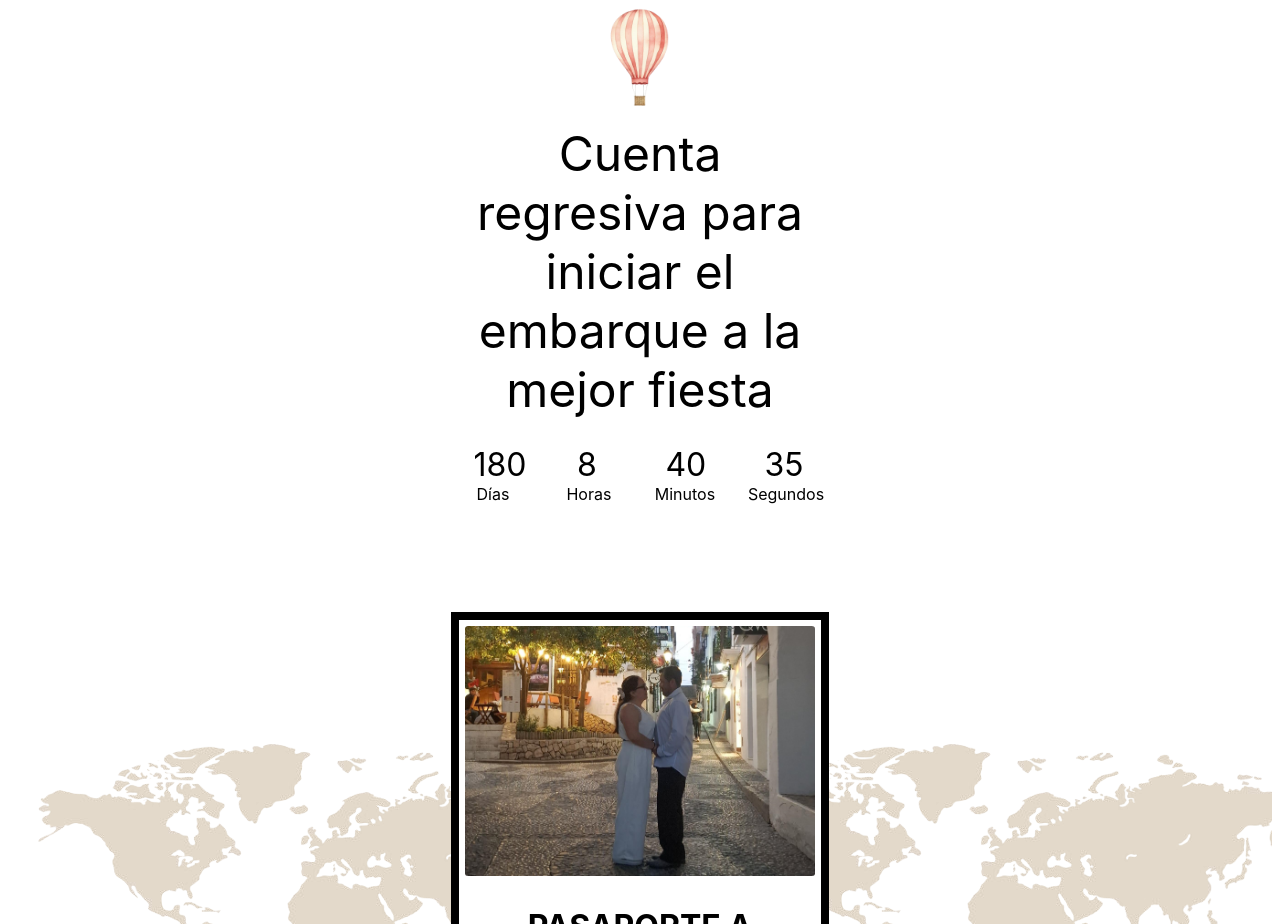
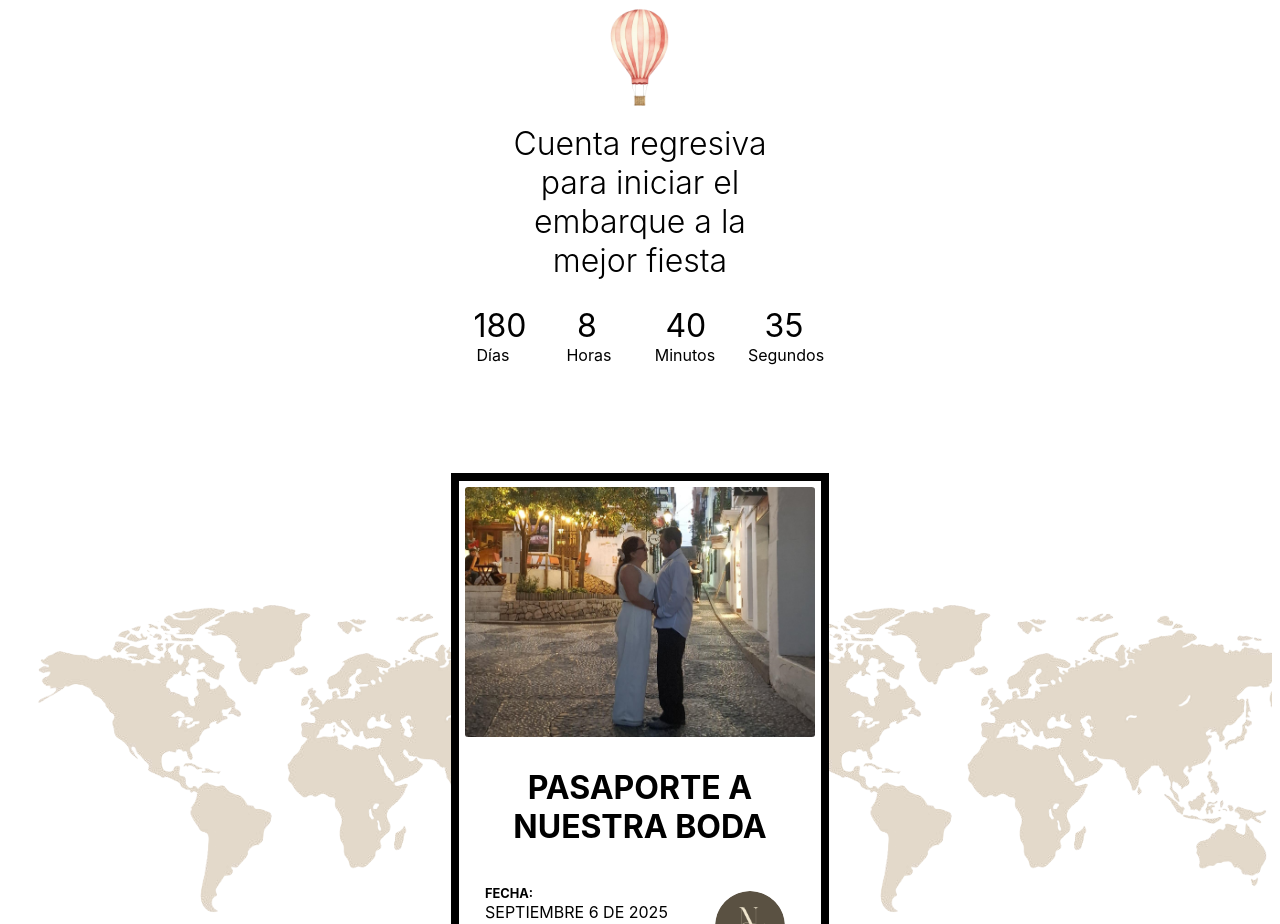
Before and after one commit to CristopherVanegas/BodaNicoleRo, a React (Vite) app in the folder boda_nicole_ro/: page / in a window 1280 px wide. Shown: the part 1720-2644 px from the top of the page. Built offline with nearby package versions, Linux system fonts and the light colour scheme; the HTML template or start-up script is replaced by a standard one; a web font is replaced by a local one.

Commit message:
Fix: Countdown.module.css se cambió el font-family para identificar el cambio de seccion

```diff
--- a/boda_nicole_ro/src/components/Countdown/Countdown.module.css
+++ b/boda_nicole_ro/src/components/Countdown/Countdown.module.css
@@ -68,12 +68,12 @@
 }
 
 .invitationText {
-  width: 350px;
-  font-family: var(--font-title2);
+  width: 300px;
+  font-family: var(--font-cormorant-garamond);
   color: var(--color-title);
   text-transform: none;
-  font-weight: 400;
-  font-size: 3rem;
+  font-weight: 300;
+  font-size: 2rem;
 
   margin: 26px auto;
   margin-top: 0px;
```
